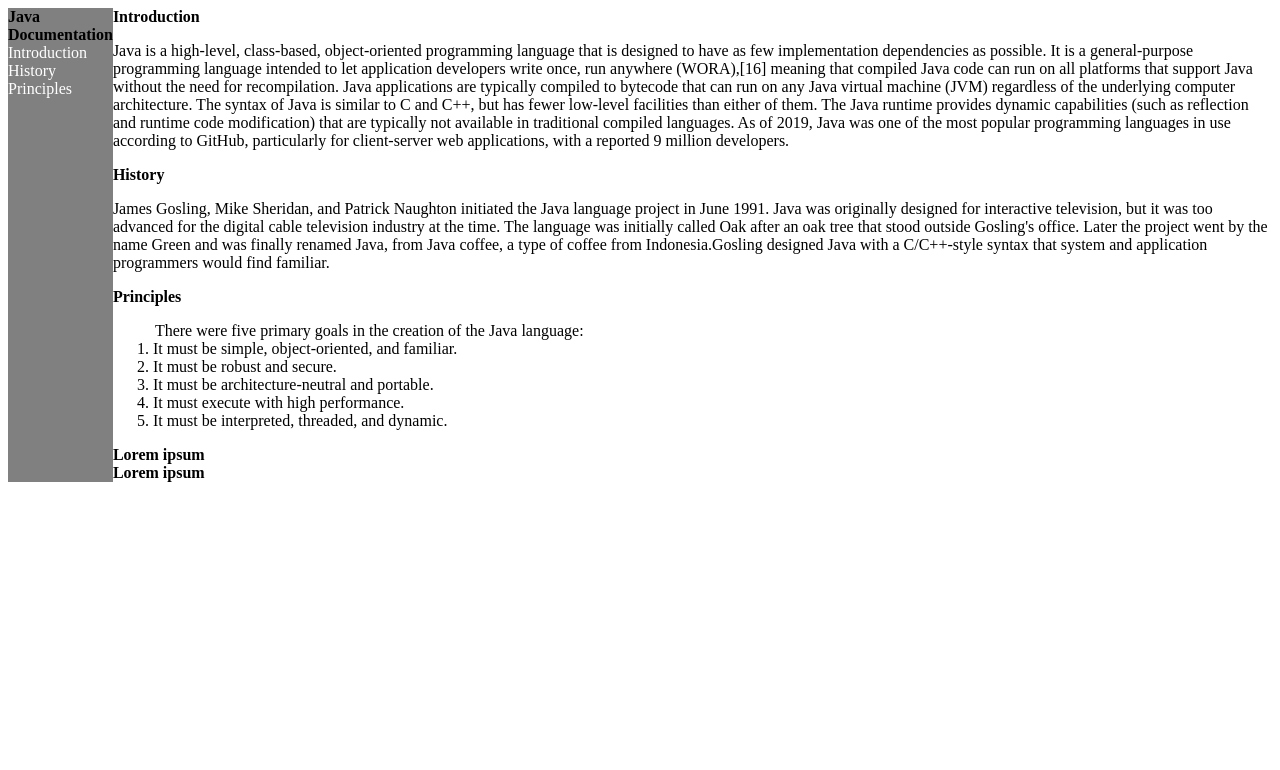
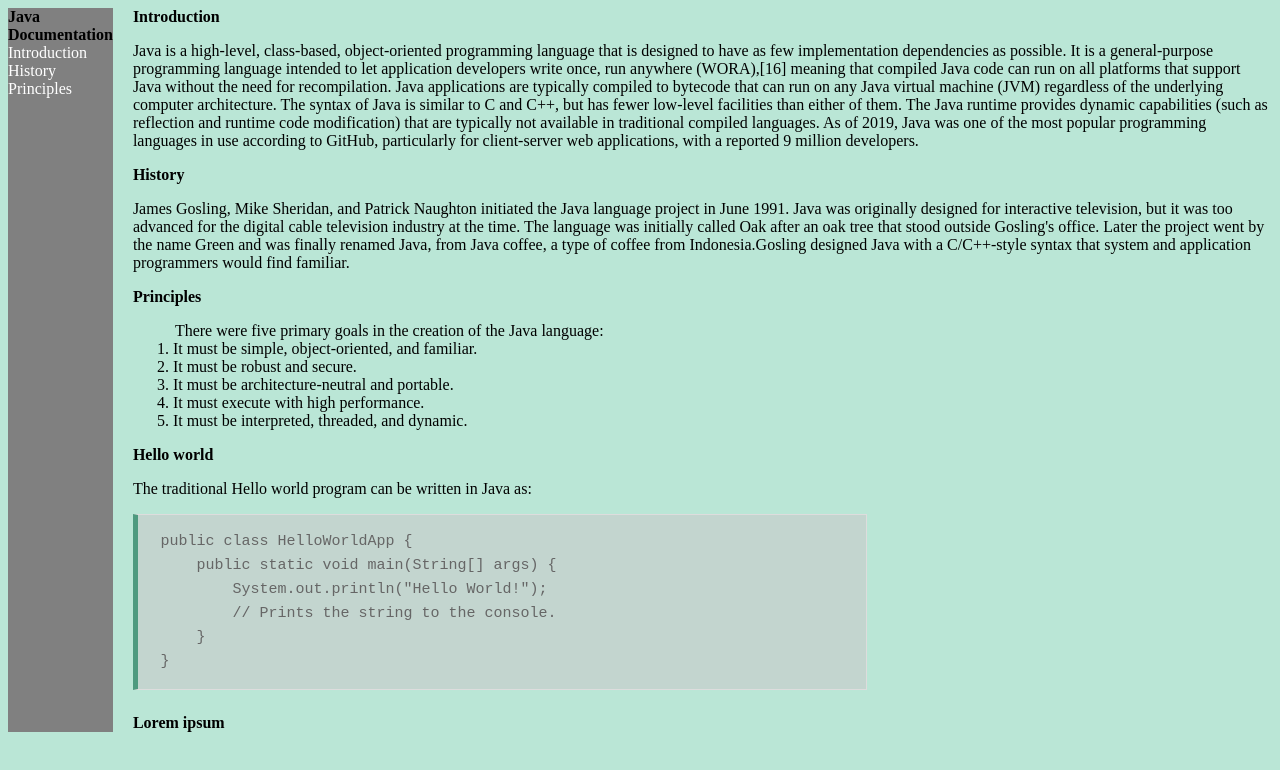
Before and after one commit to mateib47/technical-documentation-page, a plain HTML site: page index.html in a window 1280 px wide. Drawn offline with Linux system fonts and the light colour scheme.

Commit message:
Added css for code boxes and changed the background of the page

```diff
--- a/css/technical_doc.css
+++ b/css/technical_doc.css
@@ -1,10 +1,12 @@
 body{
   display: flex;
   flex-direction: row;
+  background-color: #BAE6D6;
+
 }
 nav{
   background-color: grey;
-
+  margin-right: 20px;
 }
 a{
   color: white;
@@ -20,8 +22,37 @@ header{
 legend{
   text-align: left;
 }
+
+pre {
+    background: hsl(159, 17%, 80%);
+    border: 1px solid #ddd;
+    border-left: 5px solid #4E9A7F;
+    color: #666;
+    page-break-inside: avoid;
+    font-family: monospace;
+    font-size: 15px;
+    line-height: 1.6;
+    margin-bottom: 1.6em;
+    width: 60%;
+    max-width: 100%;
+    overflow: auto;
+    padding: 1em 1.5em;
+    display: block;
+    word-wrap: break-word;
+}
+code{
+
+}
 @media screen and (max-width: 767px) {
   body{
     flex-direction: column;
   }
+  pre{
+    margin: auto;
+  }
 }
+@media screen and (max-width: 543px){
+  pre{
+    white-space:normal;
+  }
+}
--- a/index.html
+++ b/index.html
@@ -55,7 +55,14 @@
         </ol>
       </section>
       <section class="main-section">
-        <header id="">Lorem ipsum</header>
+        <header id="">Hello world</header>
+        <p>The traditional Hello world program can be written in Java as:</p>
+        <pre><code>public class HelloWorldApp {
+    public static void main(String[] args) {
+        System.out.println("Hello World!");
+        // Prints the string to the console.
+    }
+} </code></pre>
       </section>
       <section class="main-section">
         <header id="">Lorem ipsum</header>
```
